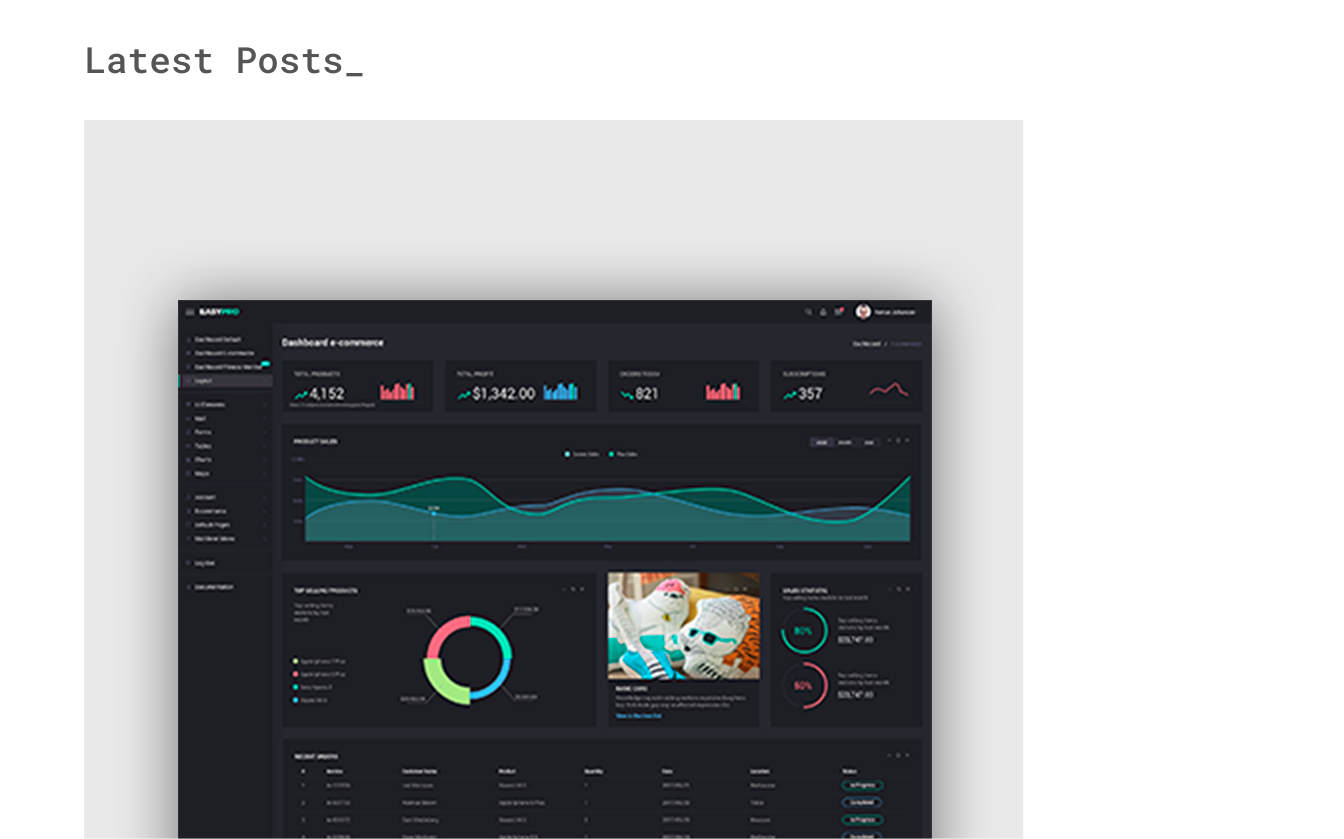
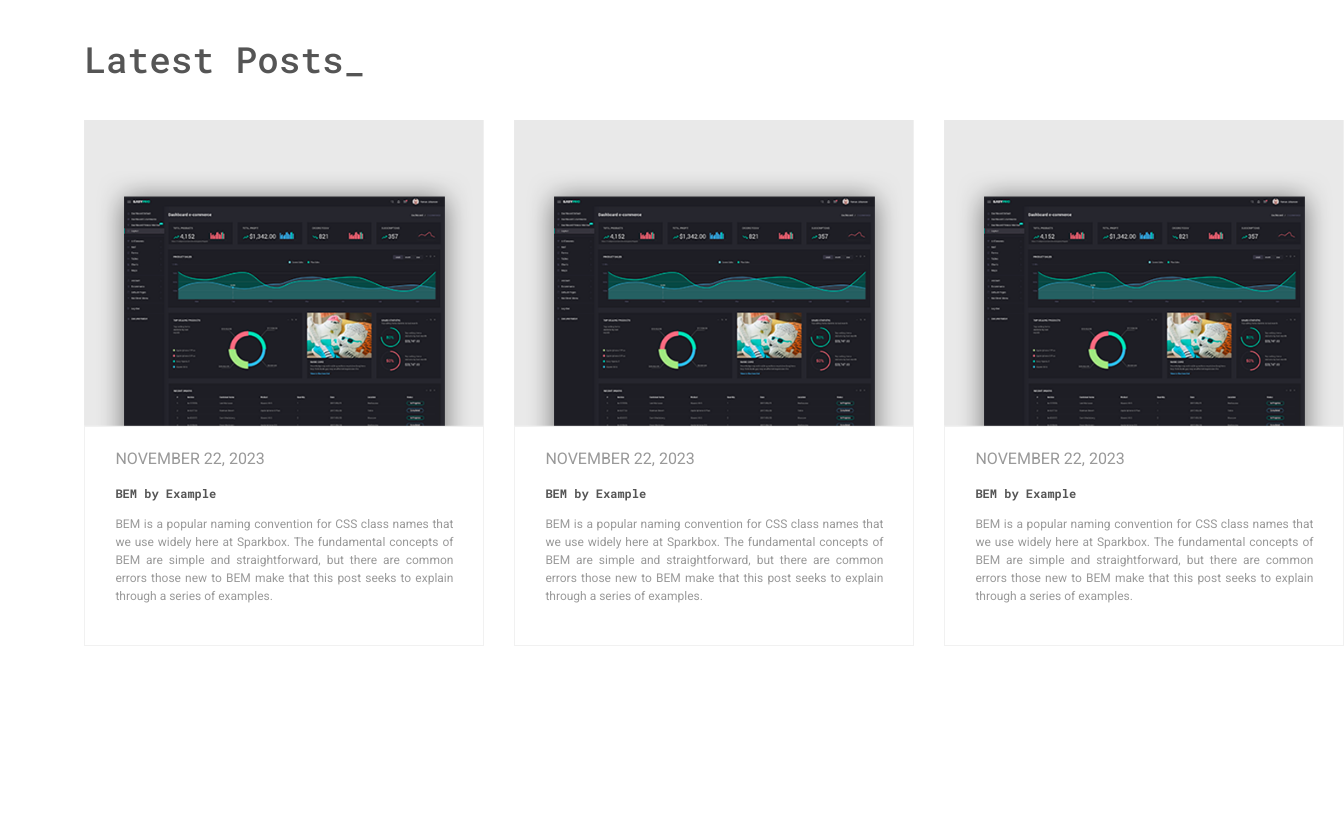
Before and after one commit to yasmin-donets/Portfolio-JS, a plain HTML site: page index.html in a window 1280 px wide. Shown: the part 4060-4899 px from the top of the page, 1344 px wide, since content can reach past the window. After the commit the page ends 4806 px from the top, so only its background shows below. Drawn offline with nearby package versions, Linux system fonts and the light colour scheme.

Commit message:
css blog

```diff
--- a/style.css
+++ b/style.css
@@ -423,3 +423,35 @@ input {
 	color: var(--primary-color);
 	font-family: var(--mono-font);
 }
+
+/* ----------------- Blog ----------------- */
+.posts__container {
+  grid-template-columns: repeat(3,1fr);
+  column-gap: 1.875rem;
+  margin-bottom: 2.5rem;
+}
+
+.post__card {
+}
+.post__img {
+  vertical-align: middle;
+  width: 400px;
+}
+.post__content {
+  border:  1px solid var(--border-color);
+  padding: 1.25rem 1.875rem 2.5rem;
+}
+.post__date {
+  text-transform: uppercase;
+  color: var(--text-color-alt);
+  margin-bottom: 0.8em;
+}
+
+.post__title {
+  margin-bottom: 1.1em;
+}
+
+.post__description {
+  color: var(--text-color-alt);
+  text-align: justify;
+}
```
